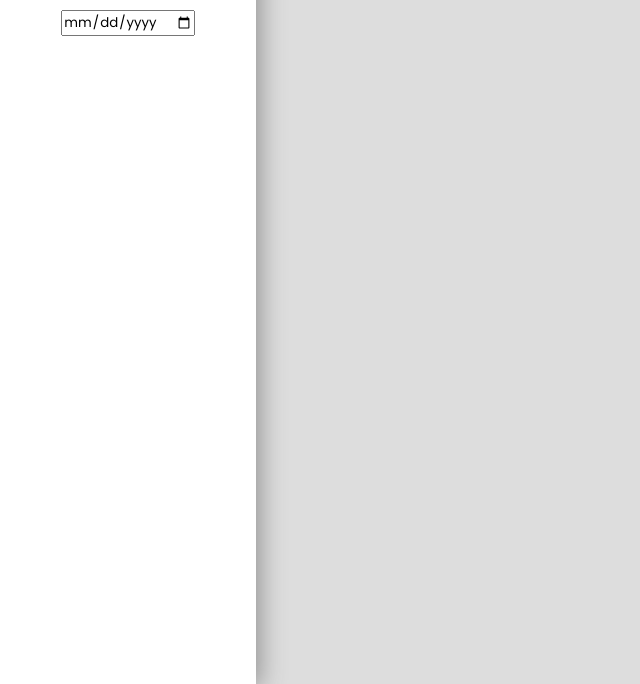
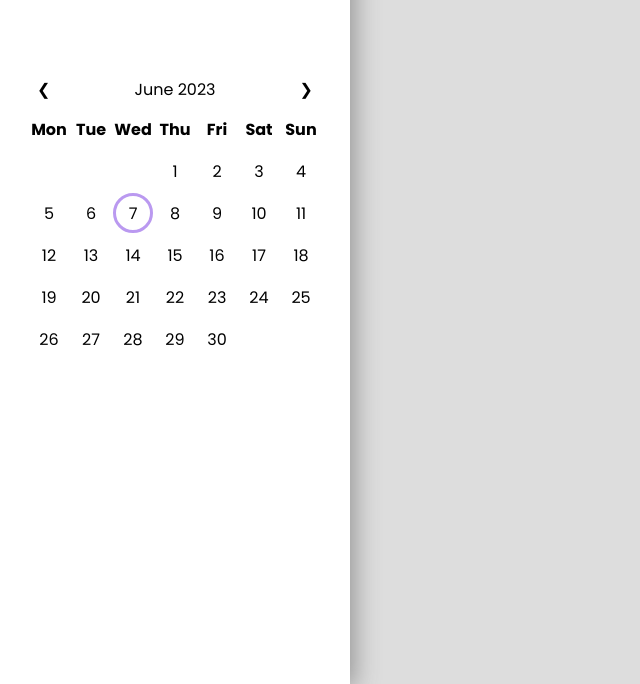
Before and after one commit to KamilTomiczek/Calendar, a plain HTML site: page index.html in a window 1280 px wide. Shown: the part 116-800 px from the top of the page, without its empty margins (0-640 px from the left). Drawn offline with Linux system fonts and the light colour scheme.

Commit message:
Add calendar

```diff
--- a/index.html
+++ b/index.html
@@ -8,6 +8,7 @@
 
     <link rel="shortcut icon" href="img/icon.png" type="image/x-icon">
     <link rel="stylesheet" href="style.css">
+
 </head>
 <body>
     <div class="nav">
@@ -21,8 +22,17 @@
         </div>
 
         <div class="calendarContainer">
-            <input type="date" name="" id="">
+            <div class="monthContainer">
+                <span>&#10094</span>
+                <p class="month"></p>
+                <span>&#10095</span>
+            </div>
+            <table class="calendar">
+                <tr><th>Mon</th><th>Tue</th><th>Wed</th><th>Thu</th><th>Fri</th><th>Sat</th><th>Sun</th></tr>
+            </table>
         </div>
     </div>
+
+    <script src="script.js"></script>
 </body>
 </html>
--- /dev/null
+++ b/script.js
@@ -0,0 +1,55 @@
+var months = ["January", "February", "March", "April", "May", "June", "July", "August", "September", "October", "November", "December"];
+
+createCalendar(new Date())
+
+function getDays(year, month) {
+    return new Date(year, month, 0).getDate();
+};
+
+function createCalendar(d){
+    let st = new Date(d.getFullYear() + "-" + (d.getMonth() + 1) + "-1")
+
+    let calendar = "<tr><th>Mon</th><th>Tue</th><th>Wed</th><th>Thu</th><th>Fri</th><th>Sat</th><th>Sun</th></tr>"
+
+    f = true
+    let l = 0
+
+    let daysNumber = getDays(d.getFullYear(), d.getMonth() + 1);
+
+    for(let j = 1; j <= daysNumber; j){
+
+        calendar += "<tr>"
+
+        if(f){
+            for(let i = 1; i < st.getDay(); i++){
+                calendar += "<td></td>"
+                l++
+            }
+
+            f = false
+        }
+
+        for(let i = 0; i < 7 - l; i++){
+            if(j != d.getDate()){
+                if(j <= daysNumber){
+                    calendar += '<td><input type="radio" name="day" value="' + j + '">' + j + '<span class="checkmark"></td>'
+                    j++
+                }
+                else{
+                    break
+                }
+            }
+            else{
+                calendar += '<td><input type="radio" name="day" checked value="' + j + '">' + j + '<span class="checkmark"></td>'
+                j++
+            }
+        }
+
+        l = 0
+
+        calendar += "</tr>"
+    }
+
+    document.querySelector(".calendar").innerHTML = calendar
+    document.querySelector(".month").innerHTML = months[d.getMonth()] + " " + d.getFullYear()
+}
--- a/style.css
+++ b/style.css
@@ -21,13 +21,13 @@ body{
 }
 
 .nav{
-    width: 20%;
+    width: 350px;
     height: 100vh;
     background: var(--itemColor);
     display: flex;
     align-items: center;
     flex-direction: column;
-    gap: 50px;
+    gap: 75px;
     padding: 20px;
     box-shadow: var(--shadow);
 }
@@ -61,3 +61,58 @@ body{
 .nav .imgContainer .container .img img{
     width: 75%;
 }
+
+
+/* Calendar table */
+
+.calendarContainer{
+    user-select: none;
+}
+
+.calendar{
+    width: 100%;
+}
+
+.calendar th, .calendar td{
+    width: 40px;
+    height: 40px;
+    text-align: center;
+    position: relative;
+}
+
+.calendar input{
+    position: absolute;
+    width: 100%;
+    height: 100%;
+    top: 0;
+    left: 0;
+    opacity: 0;
+    cursor: pointer;
+}
+
+.checkmark{
+    width: 100%;
+    height: 100%;
+    display: none;
+    position: absolute;
+    top: 0;
+    left: 0;
+    border: 3px solid var(--themeColor);
+    border-radius: 50%;
+}
+
+.calendar input:checked ~ .checkmark{
+    display: block;
+}
+
+.monthContainer{
+    width: 100%;
+    display: flex;
+    justify-content: space-between;
+    align-items: center;
+}
+
+.monthContainer span{
+    cursor: pointer;
+    padding: 5px 10px;
+}
```
Also changed, not shown: img/arrow.png (added).
